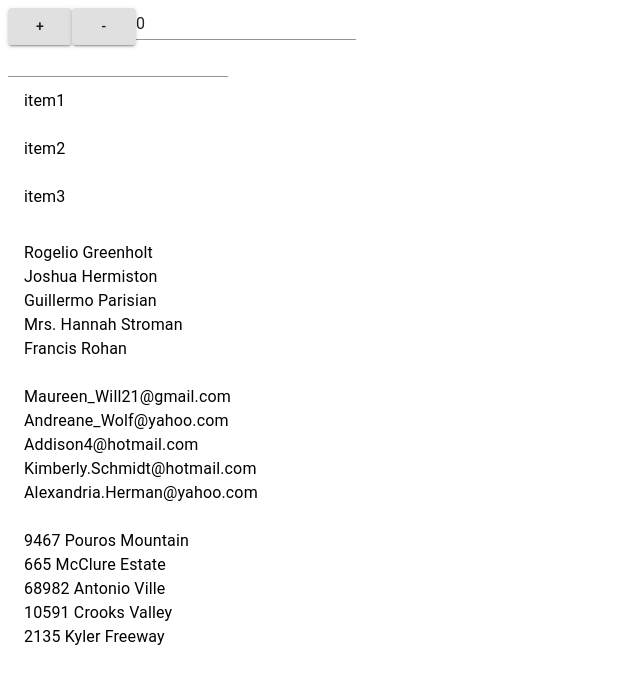
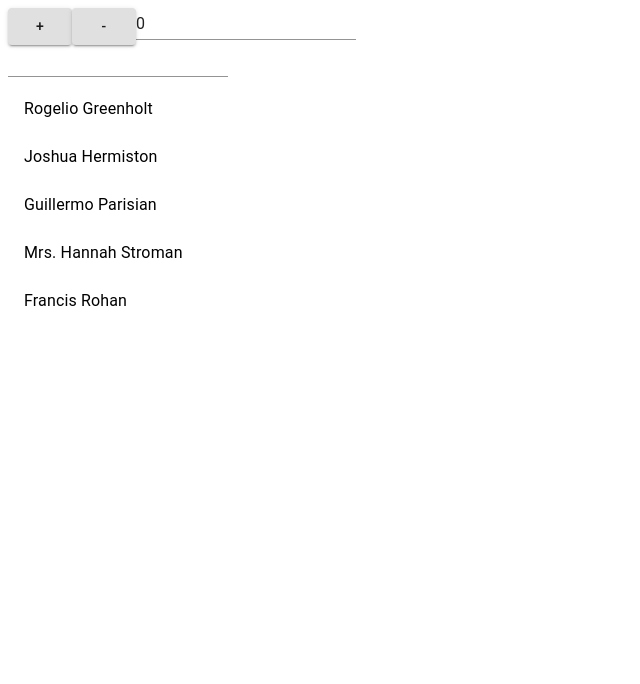
Before and after one commit to Foxall/gatsby_mui_redux-toolkit, a Gatsby site: page / in a window 1280 px wide. Shown: the whole page, without its empty margins (0-640 px from the left). Built offline with nearby package versions, Linux system fonts and the light colour scheme; Gatsby itself is replaced by a stand-in of ours.

Commit message:
{*} modifie map

```diff
--- a/src/components/myliste.js
+++ b/src/components/myliste.js
@@ -10,38 +10,18 @@ const createUsers = (numUsers = 5) => Array.from({ length: numUsers }, createUse
 
 const Users = createUsers()
 
-const name = Users.map((user, number) => <li key={number}>{user.name}</li>)
-
-const email = Users.map((user, number) => <li key={number}>{user.email}</li>)
-
-const address = Users.map((user, number) => <li key={number}>{user.address}</li>)
+const name = Users.map((user, number) => (
+  <ListItem>
+    <ListItemText key={number}>
+      {user.name}
+    </ListItemText>
+  </ListItem>
+))
 
 const Myliste = () => {
   return (
     <div>
-      <List component='item'>
-        <ListItem>
-          <ListItemText primary='item1' />
-        </ListItem>
-        <ListItem>
-          <ListItemText primary='item2' />
-        </ListItem>
-        <ListItem>
-          <ListItemText primary='item3' />
-        </ListItem>
-      </List>
-
-      <List component='nav' aria-label='secondary mailbox folders'>
-        <ListItem>
-          <ListItemText primary={name} />
-        </ListItem>
-        <ListItem>
-          <ListItemText primary={email} />
-        </ListItem>
-        <ListItem>
-          <ListItemText primary={address} />
-        </ListItem>
-      </List>
+      <List>{name}</List>
     </div>
   )
 }
```
